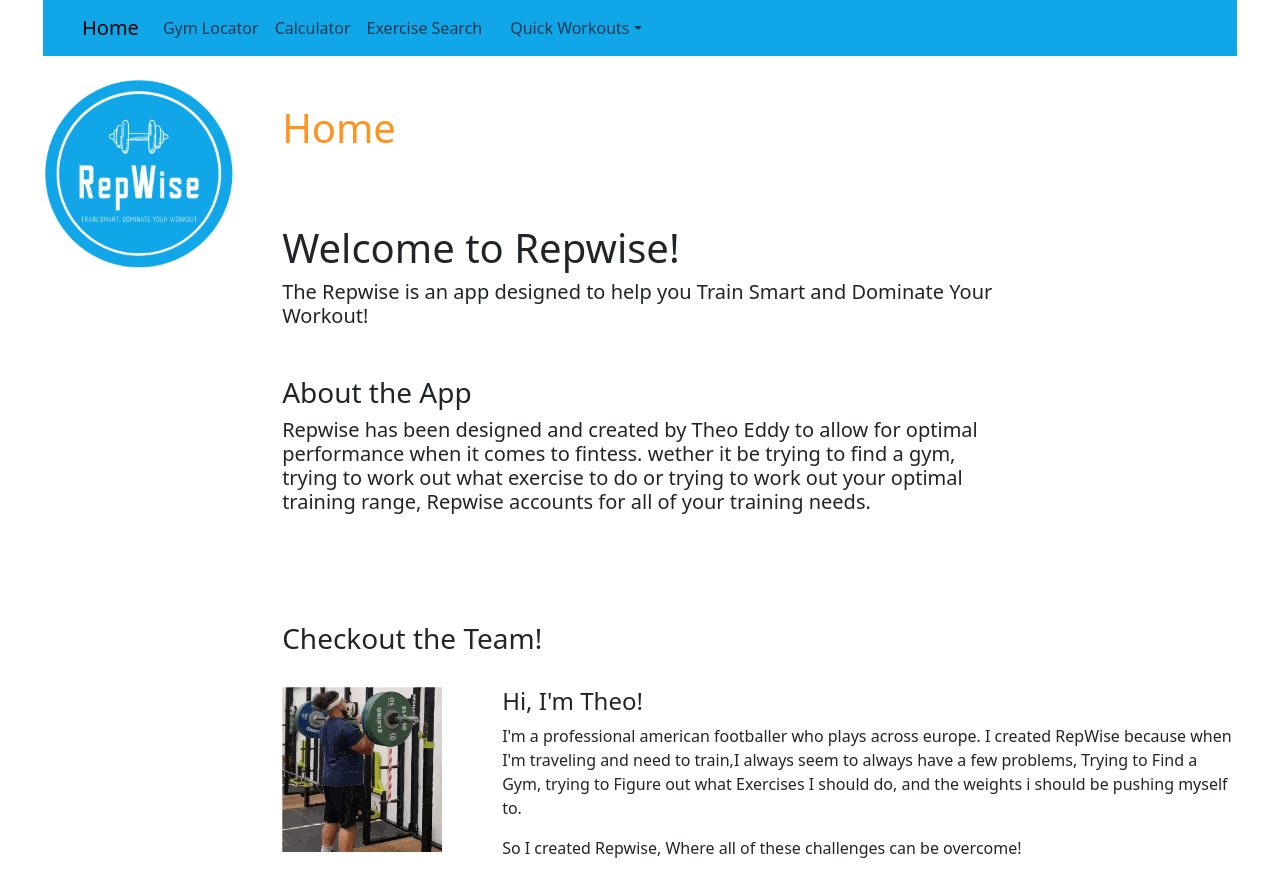
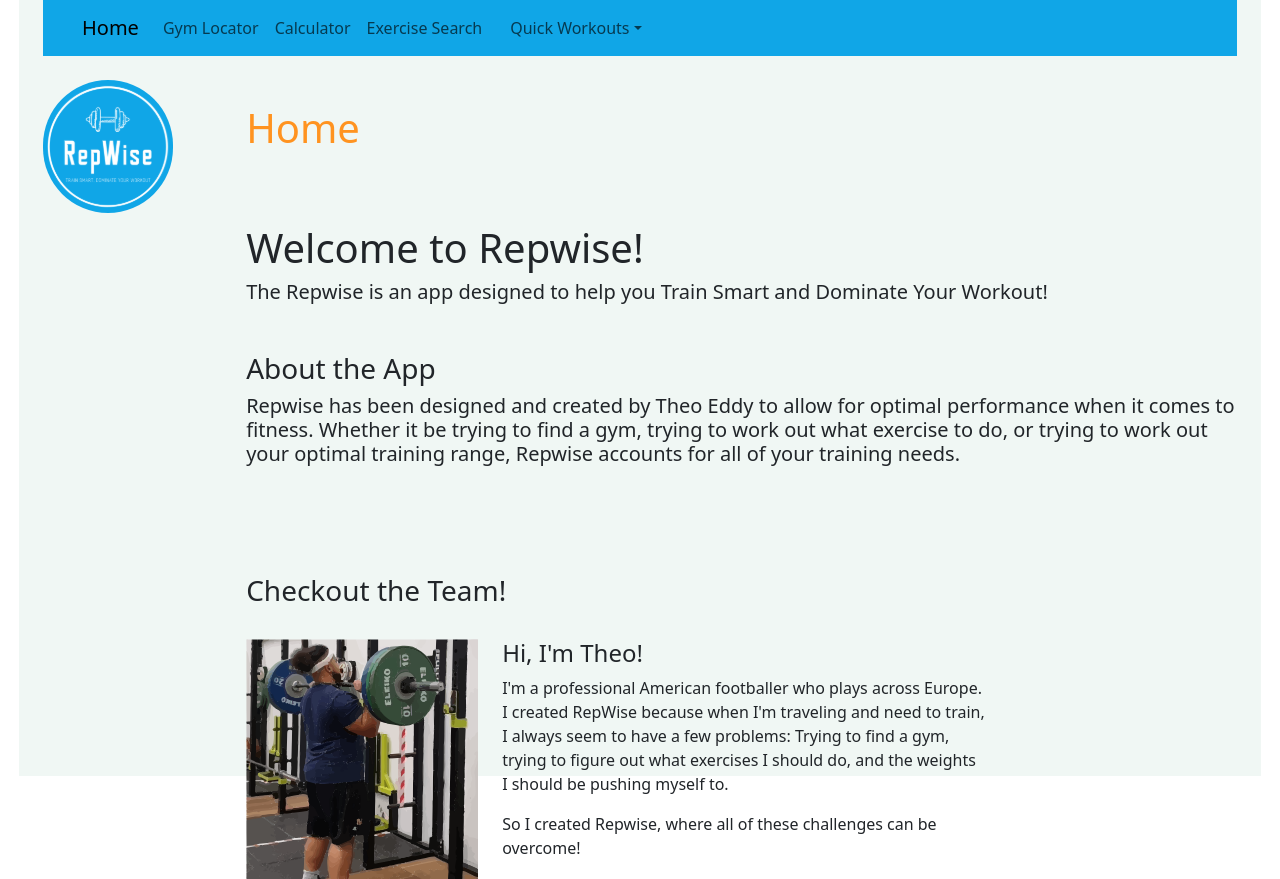
Before and after one commit to Theojeddy/Weightlifting-rep-calculator, a React (Create React App) app: page / in a window 1280 px wide. Built offline with nearby package versions, Linux system fonts and the light colour scheme.

Commit message:
background colour and logo changed

```diff
--- a/src/App/App.css
+++ b/src/App/App.css
@@ -3,6 +3,7 @@
   --secondary-blue: #ff9320;
   --primary-white: #ffffff;
   --primary-black: #000000;
+  --background-white: #F0F7F4;
 }
 
 .custom-container {
--- a/src/App/App.js
+++ b/src/App/App.js
@@ -17,7 +17,10 @@ function App() {
 
 
   return (
-    <div className="container-fluid custom-container">
+    <div
+      className="container-fluid custom-container"
+      style={{ background: "var(--background-white)" }}
+    >
       <div className="App">
         <BrowserRouter>
           <Routes>
--- a/src/Components/Header/HeaderLogo.js
+++ b/src/Components/Header/HeaderLogo.js
@@ -1,5 +1,5 @@
 import { Link } from "react-router-dom";
-import logo1 from "../../App/RepWise-logo.svg";
+import logo1 from "../../App/RepWise-logologo.svg";
 
 import "bootstrap/dist/css/bootstrap.css";
 
--- a/src/Pages/Home.js
+++ b/src/Pages/Home.js
@@ -16,48 +16,45 @@ export default function Home({ title, setTitle }) {
     <Navbar title={title} />
 
     <div className="row">
-        <div className="col-2 mt-4 text-start">
+      <div className="col-2 mt-4 text-start d-flex flex-column">
         <div style={{ width: "15vw" }}>
           <HeaderLogo />
         </div>
+        {/* Additional content for the left column */}
       </div>
 
-        <div className="col-8 mt-5 text-start px-5">
-          <div className="row pl-5">
+      <div className="col-10 mt-5 text-start">
+        <div className="row">
           <h1 style={{ color: "var(--secondary-blue)" }}>{title}</h1>
         </div>
-          <div className="row mt-3 text-start pt-5 ">
+        <div className="row mt-3 text-start pt-5">
           <h1>Welcome to Repwise!</h1>
           <h5>
-              {" "}
-              The Repwise is an app designed to help you Train Smart and
-              Dominate Your Workout!
+            The Repwise is an app designed to help you Train Smart and Dominate Your Workout!
           </h5>
         </div>
       </div>
-        <div className="col mt-4 "></div>
-
-        <div className="col mt-4"></div>
     </div>
 
     <div className="row mt-3">
       <div className="col-2"></div>
 
-        <div className="col-8 mt-4 text-start px-5">
+      <div className="col-10 mt-4 text-start">
         <h3>About the App</h3>
         <h5>
           Repwise has been designed and created by Theo Eddy to allow for
-            optimal performance when it comes to fintess. wether it be trying to
-            find a gym, trying to work out what exercise to do or trying to work
+          optimal performance when it comes to fitness. Whether it be trying to
+          find a gym, trying to work out what exercise to do, or trying to work
           out your optimal training range, Repwise accounts for all of your
           training needs.
         </h5>
       </div>
     </div>
+
     <div className="row mt-4 pt-5"></div>
     <div className="row mt-1 pt5">
       <div className="col-2"></div>
-        <div className="col-4 mt-4 text-start px-5">
+      <div className="col-10 mt-4 text-start">
         <h3>Checkout the Team!</h3>
       </div>
     </div>
@@ -65,26 +62,24 @@ export default function Home({ title, setTitle }) {
     <div className="row mt-4">
       <div className="col-2"></div>
 
-        <div className="col-6 px-5" style={{ width: "20vw" }}>
+      <div className="col-10">
+        <div className="row">
+          <div className="col-6" style={{ width: "20vw" }}>
             <TheoProfile />
           </div>
-        <div className="col  text-start ">
+          <div className="col-6 text-start">
             <h4>Hi, I'm Theo!</h4>
             <p>
-            {" "}
-            I'm a professional american footballer who plays across europe. I
-            created RepWise because when I'm traveling and need to train,I
-            always seem to always have a few problems, Trying to Find a Gym,
-            trying to Figure out what Exercises I should do, and the weights i
+              I'm a professional American footballer who plays across Europe. I
+              created RepWise because when I'm traveling and need to train, I
+              always seem to have a few problems: Trying to find a gym, trying
+              to figure out what exercises I should do, and the weights I
               should be pushing myself to.
             </p>
-
-          <p>
-            {" "}
-            So I created Repwise, Where all of these challenges can be overcome!
-          </p>
+            <p>So I created Repwise, where all of these challenges can be overcome!</p>
           </div>
         </div>
       </div>
-  );
-}
+    </div>
+  </div>
+)};
```
Also changed, not shown: src/App/RepWise-logologo.svg. Lines whose indentation alone changed are shown as unchanged.
